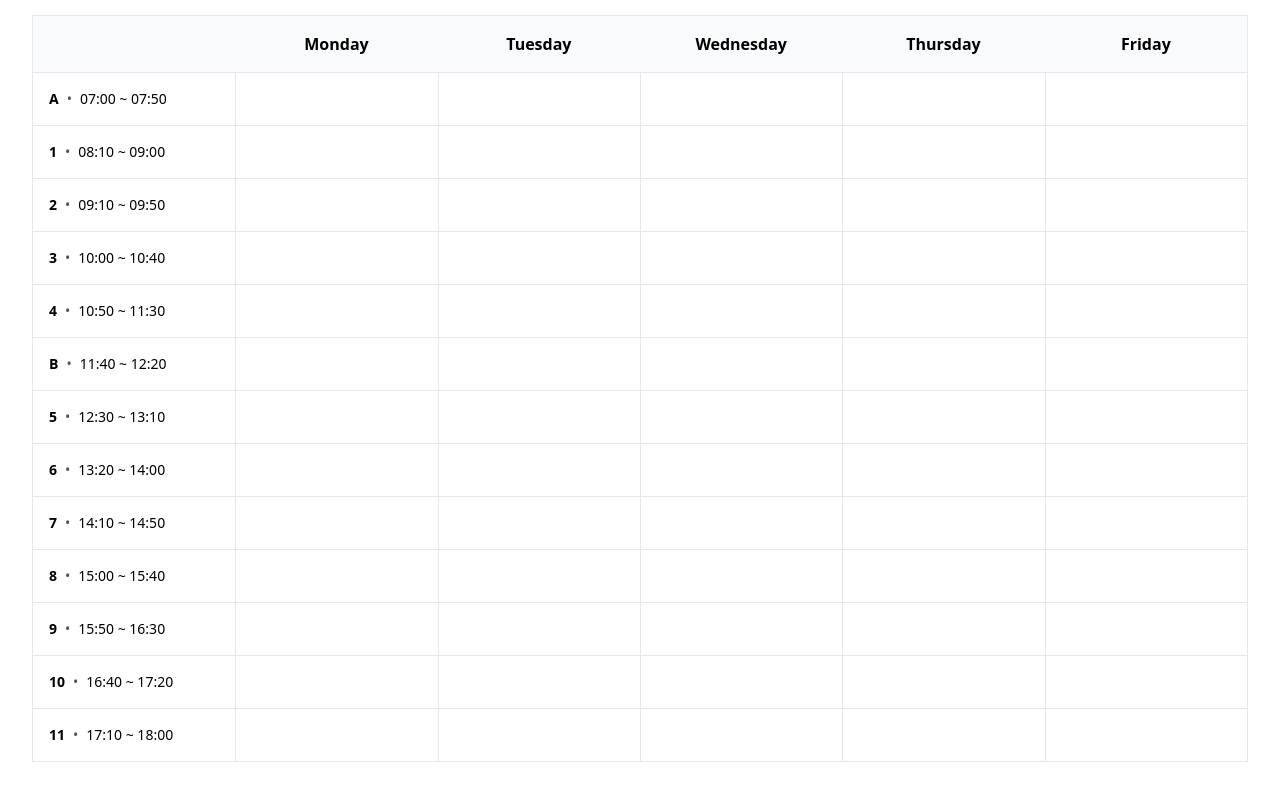
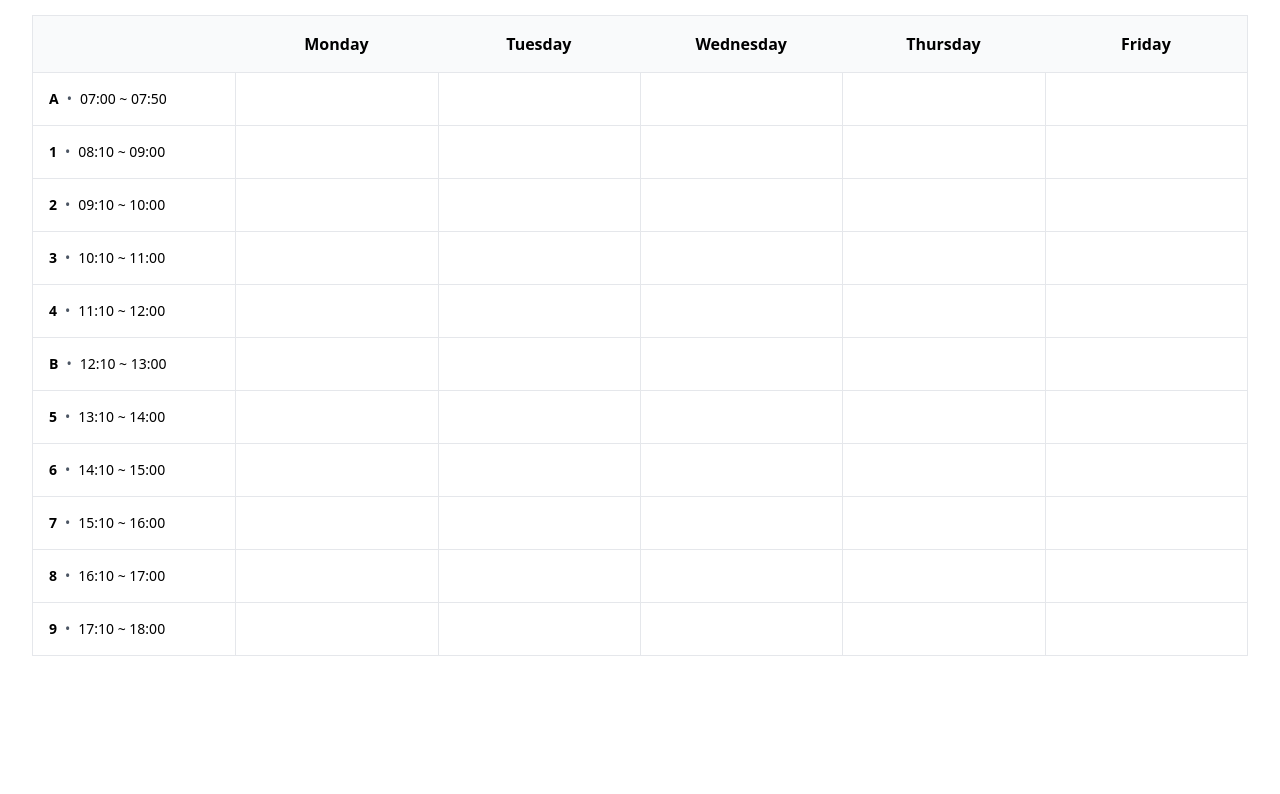
Before and after one commit to dtran2108/nsysu-course-calendar, a Flask app: page /calendar in a window 1280 px wide. Shown: the part 201-995 px from the top of the page. After the commit the page ends 857 px from the top, so only its background shows below. Run offline with Flask 3, Linux system fonts and the light colour scheme; data that the repository does not hold is empty; some libraries are stand-ins or nearby versions.

Commit message:
integrate google calendar API

```diff
--- a/app.py
+++ b/app.py
@@ -12,6 +12,9 @@ from google_auth_oauthlib.flow import Flow
 from google.auth.transport.requests import Request
 import os
 from flask import session, redirect, request
+
+# Allow OAuth2 to work over HTTP during development
+os.environ['OAUTHLIB_INSECURE_TRANSPORT'] = '1'
 
 app = Flask(__name__)
 app.secret_key = 'your_super_secret_key'
@@ -242,11 +245,10 @@ def get_courses():
 def export_to_calendar():
     try:
         data = request.json
-        courses = data.get('courses', [])
         start_date = data.get('startDate')
         end_date = data.get('endDate')
 
-        if not courses or not start_date or not end_date:
+        if not start_date or not end_date:
             return jsonify({'status': 'error', 'message': 'Missing required data'}), 400
 
         # Check if we have valid credentials
@@ -257,10 +259,14 @@ def export_to_calendar():
         calendar_id = 'primary'
 
         # Create events for each course
-        for course in courses:
-            [start_time, end_time] = course['timeRange'][0].split('~')
-            start_hour, start_minute = map(int, start_time.strip().split(':'))
-            end_hour, end_minute = map(int, end_time.strip().split(':'))
+        for course in courses:  # Use the server's course data
+            # Get the first and last time ranges to determine the full duration
+            first_time_range = course['timeRange'][0]
+            last_time_range = course['timeRange'][-1]
+
+            # Extract start time from first range and end time from last range
+            start_time = first_time_range.split('~')[0].strip()
+            end_time = last_time_range.split('~')[1].strip()
 
             day_of_week = ['Sunday', 'Monday', 'Tuesday', 'Wednesday', 'Thursday', 'Friday', 'Saturday'].index(course['day'])
 
@@ -269,11 +275,11 @@ def export_to_calendar():
                 'location': course['location'],
                 'description': f"Instructor: {course['instructor']}" if course.get('instructor') else '',
                 'start': {
-                    'dateTime': f"{start_date}T{start_time.strip()}:00",
+                    'dateTime': f"{start_date}T{start_time}:00",
                     'timeZone': 'Asia/Taipei',
                 },
                 'end': {
-                    'dateTime': f"{start_date}T{end_time.strip()}:00",
+                    'dateTime': f"{start_date}T{end_time}:00",
                     'timeZone': 'Asia/Taipei',
                 },
                 'recurrence': [
--- a/requirements.txt
+++ b/requirements.txt
@@ -2,3 +2,6 @@ requests>=2.31.0
 beautifulsoup4>=4.12.0
 chardet>=5.2.0
 flask>=2.3.2
+google-api-python-client==2.83.0
+google-auth==2.21.0
+google-auth-oauthlib==1.0.0
--- a/templates/calendar.html
+++ b/templates/calendar.html
@@ -45,75 +45,61 @@
       <div class="p-4 border-t border-l border-gray-200" data-time="08:10 ~ 09:00" data-day="Thursday"></div>
       <div class="p-4 border-t border-l border-gray-200" data-time="08:10 ~ 09:00" data-day="Friday"></div>
 
-      <div class="p-4 text-sm border-t border-gray-200">09:10 ~ 09:50</div>
-      <div class="p-4 border-t border-l border-gray-200" data-time="09:10 ~ 09:50" data-day="Monday"></div>
-      <div class="p-4 border-t border-l border-gray-200" data-time="09:10 ~ 09:50" data-day="Tuesday"></div>
-      <div class="p-4 border-t border-l border-gray-200" data-time="09:10 ~ 09:50" data-day="Wednesday"></div>
-      <div class="p-4 border-t border-l border-gray-200" data-time="09:10 ~ 09:50" data-day="Thursday"></div>
-      <div class="p-4 border-t border-l border-gray-200" data-time="09:10 ~ 09:50" data-day="Friday"></div>
+      <div class="p-4 text-sm border-t border-gray-200">09:10 ~ 10:00</div>
+      <div class="p-4 border-t border-l border-gray-200" data-time="09:10 ~ 10:00" data-day="Monday"></div>
+      <div class="p-4 border-t border-l border-gray-200" data-time="09:10 ~ 10:00" data-day="Tuesday"></div>
+      <div class="p-4 border-t border-l border-gray-200" data-time="09:10 ~ 10:00" data-day="Wednesday"></div>
+      <div class="p-4 border-t border-l border-gray-200" data-time="09:10 ~ 10:00" data-day="Thursday"></div>
+      <div class="p-4 border-t border-l border-gray-200" data-time="09:10 ~ 10:00" data-day="Friday"></div>
 
-      <div class="p-4 text-sm border-t border-gray-200">10:00 ~ 10:40</div>
-      <div class="p-4 border-t border-l border-gray-200" data-time="10:00 ~ 10:40" data-day="Monday"></div>
-      <div class="p-4 border-t border-l border-gray-200" data-time="10:00 ~ 10:40" data-day="Tuesday"></div>
-      <div class="p-4 border-t border-l border-gray-200" data-time="10:00 ~ 10:40" data-day="Wednesday"></div>
-      <div class="p-4 border-t border-l border-gray-200" data-time="10:00 ~ 10:40" data-day="Thursday"></div>
-      <div class="p-4 border-t border-l border-gray-200" data-time="10:00 ~ 10:40" data-day="Friday"></div>
+      <div class="p-4 text-sm border-t border-gray-200">10:10 ~ 11:00</div>
+      <div class="p-4 border-t border-l border-gray-200" data-time="10:10 ~ 11:00" data-day="Monday"></div>
+      <div class="p-4 border-t border-l border-gray-200" data-time="10:10 ~ 11:00" data-day="Tuesday"></div>
+      <div class="p-4 border-t border-l border-gray-200" data-time="10:10 ~ 11:00" data-day="Wednesday"></div>
+      <div class="p-4 border-t border-l border-gray-200" data-time="10:10 ~ 11:00" data-day="Thursday"></div>
+      <div class="p-4 border-t border-l border-gray-200" data-time="10:10 ~ 11:00" data-day="Friday"></div>
 
-      <div class="p-4 text-sm border-t border-gray-200">10:50 ~ 11:30</div>
-      <div class="p-4 border-t border-l border-gray-200" data-time="10:50 ~ 11:30" data-day="Monday"></div>
-      <div class="p-4 border-t border-l border-gray-200" data-time="10:50 ~ 11:30" data-day="Tuesday"></div>
-      <div class="p-4 border-t border-l border-gray-200" data-time="10:50 ~ 11:30" data-day="Wednesday"></div>
-      <div class="p-4 border-t border-l border-gray-200" data-time="10:50 ~ 11:30" data-day="Thursday"></div>
-      <div class="p-4 border-t border-l border-gray-200" data-time="10:50 ~ 11:30" data-day="Friday"></div>
+      <div class="p-4 text-sm border-t border-gray-200">11:10 ~ 12:00</div>
+      <div class="p-4 border-t border-l border-gray-200" data-time="11:10 ~ 12:00" data-day="Monday"></div>
+      <div class="p-4 border-t border-l border-gray-200" data-time="11:10 ~ 12:00" data-day="Tuesday"></div>
+      <div class="p-4 border-t border-l border-gray-200" data-time="11:10 ~ 12:00" data-day="Wednesday"></div>
+      <div class="p-4 border-t border-l border-gray-200" data-time="11:10 ~ 12:00" data-day="Thursday"></div>
+      <div class="p-4 border-t border-l border-gray-200" data-time="11:10 ~ 12:00" data-day="Friday"></div>
 
-      <div class="p-4 text-sm border-t border-gray-200">11:40 ~ 12:20</div>
-      <div class="p-4 border-t border-l border-gray-200" data-time="11:40 ~ 12:20" data-day="Monday"></div>
-      <div class="p-4 border-t border-l border-gray-200" data-time="11:40 ~ 12:20" data-day="Tuesday"></div>
-      <div class="p-4 border-t border-l border-gray-200" data-time="11:40 ~ 12:20" data-day="Wednesday"></div>
-      <div class="p-4 border-t border-l border-gray-200" data-time="11:40 ~ 12:20" data-day="Thursday"></div>
-      <div class="p-4 border-t border-l border-gray-200" data-time="11:40 ~ 12:20" data-day="Friday"></div>
+      <div class="p-4 text-sm border-t border-gray-200">12:10 ~ 13:00</div>
+      <div class="p-4 border-t border-l border-gray-200" data-time="12:10 ~ 13:00" data-day="Monday"></div>
+      <div class="p-4 border-t border-l border-gray-200" data-time="12:10 ~ 13:00" data-day="Tuesday"></div>
+      <div class="p-4 border-t border-l border-gray-200" data-time="12:10 ~ 13:00" data-day="Wednesday"></div>
+      <div class="p-4 border-t border-l border-gray-200" data-time="12:10 ~ 13:00" data-day="Thursday"></div>
+      <div class="p-4 border-t border-l border-gray-200" data-time="12:10 ~ 13:00" data-day="Friday"></div>
 
-      <div class="p-4 text-sm border-t border-gray-200">12:30 ~ 13:10</div>
-      <div class="p-4 border-t border-l border-gray-200" data-time="12:30 ~ 13:10" data-day="Monday"></div>
-      <div class="p-4 border-t border-l border-gray-200" data-time="12:30 ~ 13:10" data-day="Tuesday"></div>
-      <div class="p-4 border-t border-l border-gray-200" data-time="12:30 ~ 13:10" data-day="Wednesday"></div>
-      <div class="p-4 border-t border-l border-gray-200" data-time="12:30 ~ 13:10" data-day="Thursday"></div>
-      <div class="p-4 border-t border-l border-gray-200" data-time="12:30 ~ 13:10" data-day="Friday"></div>
+      <div class="p-4 text-sm border-t border-gray-200">13:10 ~ 14:00</div>
+      <div class="p-4 border-t border-l border-gray-200" data-time="13:10 ~ 14:00" data-day="Monday"></div>
+      <div class="p-4 border-t border-l border-gray-200" data-time="13:10 ~ 14:00" data-day="Tuesday"></div>
+      <div class="p-4 border-t border-l border-gray-200" data-time="13:10 ~ 14:00" data-day="Wednesday"></div>
+      <div class="p-4 border-t border-l border-gray-200" data-time="13:10 ~ 14:00" data-day="Thursday"></div>
+      <div class="p-4 border-t border-l border-gray-200" data-time="13:10 ~ 14:00" data-day="Friday"></div>
 
-      <div class="p-4 text-sm border-t border-gray-200">13:20 ~ 14:00</div>
-      <div class="p-4 border-t border-l border-gray-200" data-time="13:20 ~ 14:00" data-day="Monday"></div>
-      <div class="p-4 border-t border-l border-gray-200" data-time="13:20 ~ 14:00" data-day="Tuesday"></div>
-      <div class="p-4 border-t border-l border-gray-200" data-time="13:20 ~ 14:00" data-day="Wednesday"></div>
-      <div class="p-4 border-t border-l border-gray-200" data-time="13:20 ~ 14:00" data-day="Thursday"></div>
-      <div class="p-4 border-t border-l border-gray-200" data-time="13:20 ~ 14:00" data-day="Friday"></div>
+      <div class="p-4 text-sm border-t border-gray-200">14:10 ~ 15:00</div>
+      <div class="p-4 border-t border-l border-gray-200" data-time="14:10 ~ 15:00" data-day="Monday"></div>
+      <div class="p-4 border-t border-l border-gray-200" data-time="14:10 ~ 15:00" data-day="Tuesday"></div>
+      <div class="p-4 border-t border-l border-gray-200" data-time="14:10 ~ 15:00" data-day="Wednesday"></div>
+      <div class="p-4 border-t border-l border-gray-200" data-time="14:10 ~ 15:00" data-day="Thursday"></div>
+      <div class="p-4 border-t border-l border-gray-200" data-time="14:10 ~ 15:00" data-day="Friday"></div>
 
-      <div class="p-4 text-sm border-t border-gray-200">14:10 ~ 14:50</div>
-      <div class="p-4 border-t border-l border-gray-200" data-time="14:10 ~ 14:50" data-day="Monday"></div>
-      <div class="p-4 border-t border-l border-gray-200" data-time="14:10 ~ 14:50" data-day="Tuesday"></div>
-      <div class="p-4 border-t border-l border-gray-200" data-time="14:10 ~ 14:50" data-day="Wednesday"></div>
-      <div class="p-4 border-t border-l border-gray-200" data-time="14:10 ~ 14:50" data-day="Thursday"></div>
-      <div class="p-4 border-t border-l border-gray-200" data-time="14:10 ~ 14:50" data-day="Friday"></div>
+      <div class="p-4 text-sm border-t border-gray-200">15:10 ~ 16:00</div>
+      <div class="p-4 border-t border-l border-gray-200" data-time="15:10 ~ 16:00" data-day="Monday"></div>
+      <div class="p-4 border-t border-l border-gray-200" data-time="15:10 ~ 16:00" data-day="Tuesday"></div>
+      <div class="p-4 border-t border-l border-gray-200" data-time="15:10 ~ 16:00" data-day="Wednesday"></div>
+      <div class="p-4 border-t border-l border-gray-200" data-time="15:10 ~ 16:00" data-day="Thursday"></div>
+      <div class="p-4 border-t border-l border-gray-200" data-time="15:10 ~ 16:00" data-day="Friday"></div>
 
-      <div class="p-4 text-sm border-t border-gray-200">15:00 ~ 15:40</div>
-      <div class="p-4 border-t border-l border-gray-200" data-time="15:00 ~ 15:40" data-day="Monday"></div>
-      <div class="p-4 border-t border-l border-gray-200" data-time="15:00 ~ 15:40" data-day="Tuesday"></div>
-      <div class="p-4 border-t border-l border-gray-200" data-time="15:00 ~ 15:40" data-day="Wednesday"></div>
-      <div class="p-4 border-t border-l border-gray-200" data-time="15:00 ~ 15:40" data-day="Thursday"></div>
-      <div class="p-4 border-t border-l border-gray-200" data-time="15:00 ~ 15:40" data-day="Friday"></div>
-
-      <div class="p-4 text-sm border-t border-gray-200">15:50 ~ 16:30</div>
-      <div class="p-4 border-t border-l border-gray-200" data-time="15:50 ~ 16:30" data-day="Monday"></div>
-      <div class="p-4 border-t border-l border-gray-200" data-time="15:50 ~ 16:30" data-day="Tuesday"></div>
-      <div class="p-4 border-t border-l border-gray-200" data-time="15:50 ~ 16:30" data-day="Wednesday"></div>
-      <div class="p-4 border-t border-l border-gray-200" data-time="15:50 ~ 16:30" data-day="Thursday"></div>
-      <div class="p-4 border-t border-l border-gray-200" data-time="15:50 ~ 16:30" data-day="Friday"></div>
-
-      <div class="p-4 text-sm border-t border-gray-200">16:40 ~ 17:20</div>
-      <div class="p-4 border-t border-l border-gray-200" data-time="16:40 ~ 17:20" data-day="Monday"></div>
-      <div class="p-4 border-t border-l border-gray-200" data-time="16:40 ~ 17:20" data-day="Tuesday"></div>
-      <div class="p-4 border-t border-l border-gray-200" data-time="16:40 ~ 17:20" data-day="Wednesday"></div>
-      <div class="p-4 border-t border-l border-gray-200" data-time="16:40 ~ 17:20" data-day="Thursday"></div>
-      <div class="p-4 border-t border-l border-gray-200" data-time="16:40 ~ 17:20" data-day="Friday"></div>
+      <div class="p-4 text-sm border-t border-gray-200">16:10 ~ 17:00</div>
+      <div class="p-4 border-t border-l border-gray-200" data-time="16:10 ~ 17:00" data-day="Monday"></div>
+      <div class="p-4 border-t border-l border-gray-200" data-time="16:10 ~ 17:00" data-day="Tuesday"></div>
+      <div class="p-4 border-t border-l border-gray-200" data-time="16:10 ~ 17:00" data-day="Wednesday"></div>
+      <div class="p-4 border-t border-l border-gray-200" data-time="16:10 ~ 17:00" data-day="Thursday"></div>
+      <div class="p-4 border-t border-l border-gray-200" data-time="16:10 ~ 17:00" data-day="Friday"></div>
 
       <div class="p-4 text-sm border-t border-gray-200">17:10 ~ 18:00</div>
       <div class="p-4 border-t border-l border-gray-200" data-time="17:10 ~ 18:00" data-day="Monday"></div>
@@ -219,17 +205,15 @@
     const timePeriods = {
       '07:00 ~ 07:50': 'A',
       '08:10 ~ 09:00': '1',
-      '09:10 ~ 09:50': '2',
-      '10:00 ~ 10:40': '3',
-      '10:50 ~ 11:30': '4',
-      '11:40 ~ 12:20': 'B',
-      '12:30 ~ 13:10': '5',
-      '13:20 ~ 14:00': '6',
-      '14:10 ~ 14:50': '7',
-      '15:00 ~ 15:40': '8',
-      '15:50 ~ 16:30': '9',
-      '16:40 ~ 17:20': '10',
-      '17:10 ~ 18:00': '11'
+      '09:10 ~ 10:00': '2',
+      '10:10 ~ 11:00': '3',
+      '11:10 ~ 12:00': '4',
+      '12:10 ~ 13:00': 'B',
+      '13:10 ~ 14:00': '5',
+      '14:10 ~ 15:00': '6',
+      '15:10 ~ 16:00': '7',
+      '16:10 ~ 17:00': '8',
+      '17:10 ~ 18:00': '9'
     };
 
     document.addEventListener('DOMContentLoaded', () => {
@@ -506,23 +490,15 @@
     // Add export button click handler
     document.getElementById('exportBtn').addEventListener('click', async () => {
       try {
-        const response = await fetch('/get_courses');
-        const courses = await response.json();
-
-        if (courses.length === 0) {
-          alert('No courses to export.');
-          return;
-        }
-
         // Show semester date selection popup
-        showSemesterDatePopup(courses);
+        showSemesterDatePopup();
       } catch (error) {
         console.error('Error exporting to Google Calendar:', error);
         alert('An error occurred while exporting to Google Calendar.');
       }
     });
 
-    function showSemesterDatePopup(courses) {
+    function showSemesterDatePopup() {
       const popup = document.getElementById('semesterDatePopup');
       const form = document.getElementById('semesterDateForm');
 
@@ -562,7 +538,6 @@
 
           // Store the export data in sessionStorage for after authentication
           sessionStorage.setItem('pendingExport', JSON.stringify({
-            courses,
             startDate,
             endDate
           }));
```
Also changed, not shown: 1 other file.
